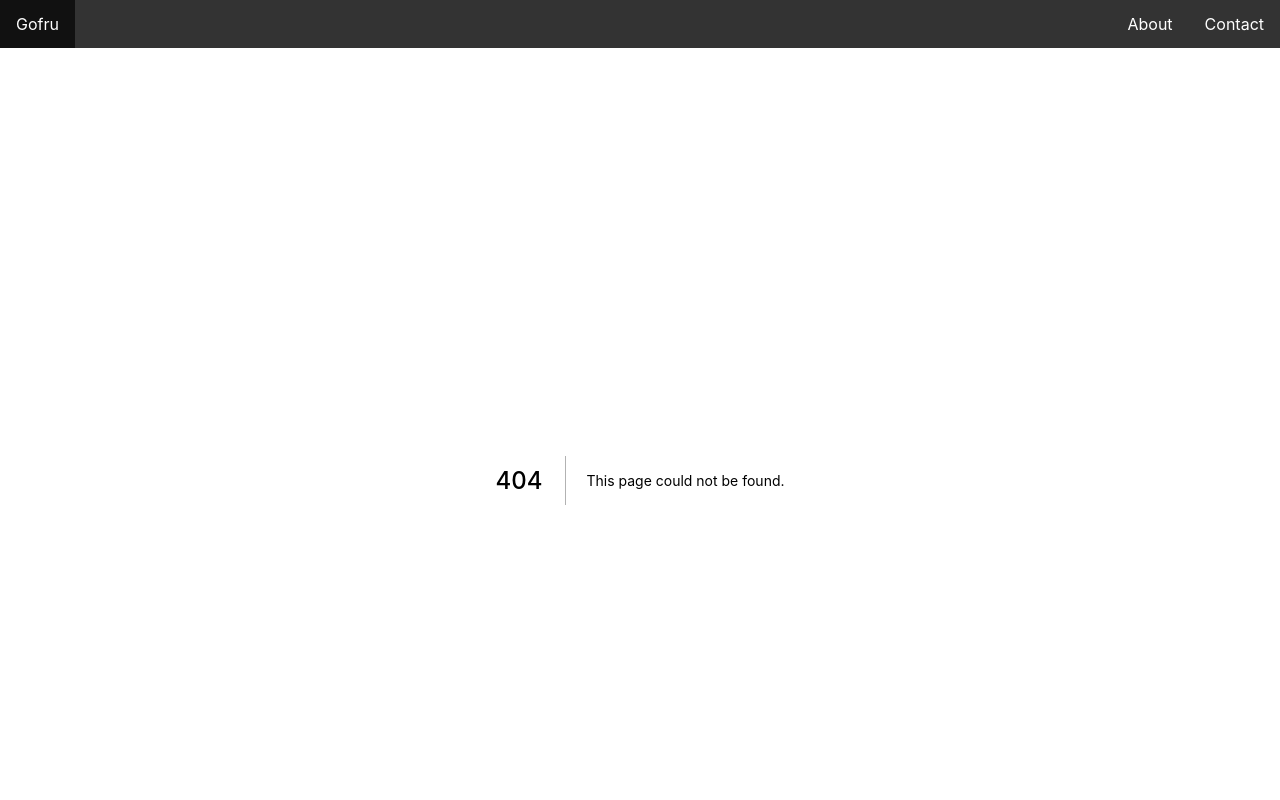
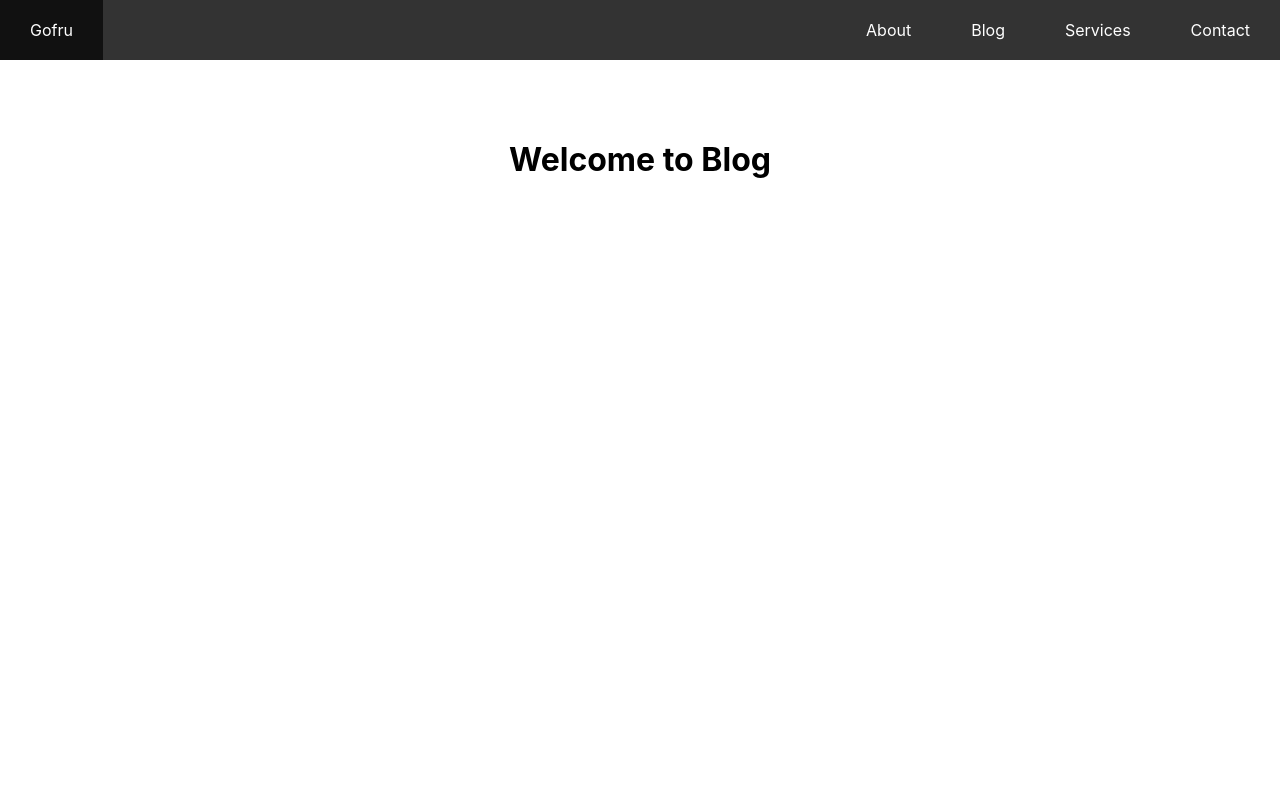
Before and after one commit to gofru01/gofru-web, a Next.js app: page /blog in a window 1280 px wide. Before the commit this address had no page. Shown: the top 800 px of the page. Built offline with nearby package versions, Linux system fonts and the light colour scheme.

Commit message:
Added dropdown menu

```diff
--- a/components/Header.js
+++ b/components/Header.js
@@ -1,16 +1,31 @@
-import Link from 'next/link'
+import Link from 'next/link';
+
 
 
 export default function Header() {
-    return(
-        <div>
-        <ul className='navbar'>
-          <li> <Link href="/"><a className="active" >Gofru</a></Link></li>
-          <ul style={{float:"right"}}>
+  return (
+
+    <header class="header">
+      <ul>
+        <li> <Link href="/"><a>Gofru</a></Link></li>
+        <input class="menu-btn" type="checkbox" id="menu-btn" />
+        <label class="menu-icon" for="menu-btn"><span class="nav-icon"></span></label>
+        <ul className="menu"  style={{ float: "right" }}>
           <li><Link href="/about"><a>About</a></Link></li>
+          <li><Link href="/blog"><a>Blog</a></Link></li>
+          <li className="dropdown">
+            <a href="#" className="dropbtn">Services</a>
+            <div className="dropdown-content">
+              <a href="#">Link 1</a>
+              <a href="#">Link 2</a>
+              <a href="#">Link 3</a>
+            </div>
+          </li>
           <li><Link href="/contact"><a >Contact</a></Link></li>
-          </ul>
         </ul>
-      </div>
-    )
-  }
+      </ul>
+      </header>
+
+
+  )
+}
--- /dev/null
+++ b/pages/blog.js
@@ -0,0 +1,11 @@
+
+
+export default function About() {
+    return (
+        <main style={{height:"100vw", textAlign: "center"}}>
+            <h1 className>
+                Welcome to Blog
+        </h1>
+        </main>
+    )
+}
--- a/styles/globals.css
+++ b/styles/globals.css
@@ -5,6 +5,8 @@ body {
   font-family: -apple-system, BlinkMacSystemFont, Segoe UI, Roboto, Oxygen,
     Ubuntu, Cantarell, Fira Sans, Droid Sans, Helvetica Neue, sans-serif;
 }
+
+/* Navbar */
 
 a {
   color: inherit;
@@ -27,7 +29,7 @@ li {
   float: left;
 }
 
-li a {
+li a , .dropbtn{
   display: block;
   color: white;
   text-align: center;
@@ -35,7 +37,7 @@ li a {
   text-decoration: none;
 }
 
-li a:hover {
+li a:hover, .dropdown:hover .dropbtn  {
   background-color: #111;
 }
 
@@ -43,7 +45,127 @@ li a:hover {
   overflow: hidden;
   background-color: #333;
   position: fixed;
-  z-index: 9999;
+  z-index: 9998;
   top: 0;
   width: 100%;
 }
+
+
+/* Dropdown  */
+li.dropdown {
+  display: inline-block;
+}
+
+.dropdown-content {
+  display: none;
+  position: absolute;
+  background-color: #f9f9f9;
+  min-width: 160px;
+  box-shadow: 0px 8px 16px 0px rgba(0,0,0,0.2);
+  z-index: 9999;
+}
+
+.dropdown-content a {
+  color: black;
+  padding: 12px 16px;
+  text-decoration: none;
+  display: block;
+  text-align: left;
+}
+
+.dropdown-content a:hover {background-color: #f1f1f1;}
+
+.dropdown:hover .dropdown-content {
+  display: block;
+}
+
+
+/* menu */
+
+.header .menu {
+  clear: both;
+  max-height: 0;
+  transition: max-height .2s ease-out;
+}
+
+/* menu icon */
+
+.header .menu-icon {
+  cursor: pointer;
+  float: right;
+  padding: 28px 20px;
+  position: relative;
+  user-select: none;
+}
+
+.header .menu-icon .nav-icon {
+  background: #333;
+  display: block;
+  height: 2px;
+  position: relative;
+  transition: background .2s ease-out;
+  width: 18px;
+}
+
+.header .menu-icon .nav-icon:before,
+.header .menu-icon .nav-icon:after {
+  background: rgb(255, 255, 255);
+  content: '';
+  display: block;
+  height: 100%;
+  position: absolute;
+  transition: all .2s ease-out;
+  width: 100%;
+}
+
+.header .menu-icon .nav-icon:before {
+  top: 5px;
+}
+
+.header .menu-icon .nav-icon:after {
+  top: -5px;
+}
+
+/* menu btn */
+
+.header .menu-btn {
+  display: none;
+}
+
+.header .menu-btn:checked ~ .menu {
+  max-height: 240px;
+}
+
+.header .menu-btn:checked ~ .menu-icon .nav-icon {
+  background: transparent;
+}
+
+.header .menu-btn:checked ~ .menu-icon .nav-icon:before {
+  transform: rotate(-45deg);
+  top:0;
+}
+
+.header .menu-btn:checked ~ .menu-icon .nav-icon:after {
+  transform: rotate(45deg);
+  top:0;
+}
+
+
+/* 48em = 768px @ 16pt font */
+
+@media (min-width: 48em) {
+  .header li {
+    float: left;
+  }
+  .header li a {
+    padding: 20px 30px;
+  }
+  .header .menu {
+    clear: none;
+    float: right;
+    max-height: none;
+  }
+  .header .menu-icon {
+    display: none;
+  }
+}
```
Also changed, not shown: pages/page3.js (deleted), pages/page4.js (deleted), 1 other file (tests, documents, lock files or other folders).
